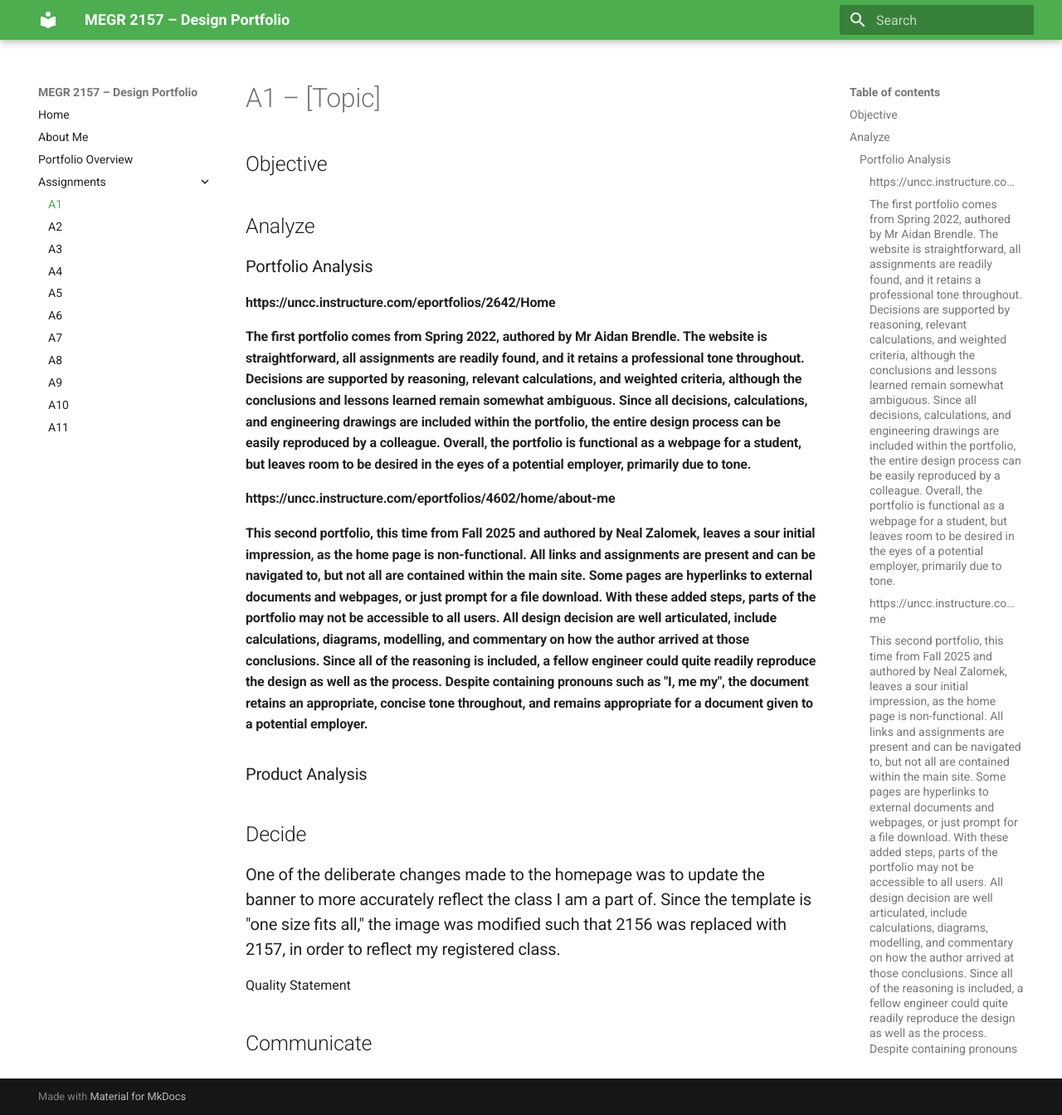
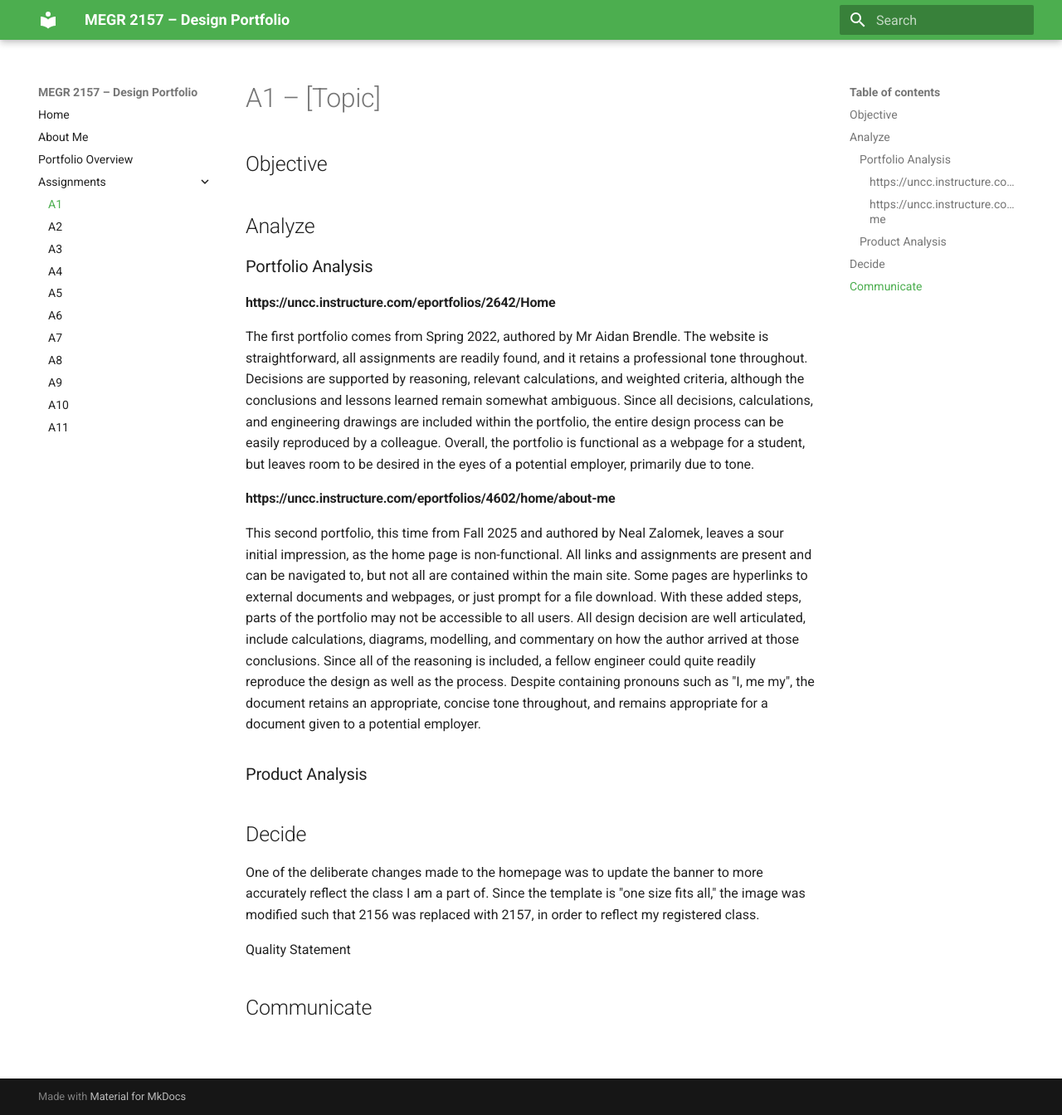
Before and after one commit to CadlesCelica/megr2157-portfolio, an MkDocs documentation site: the page built from docs/assignments/A01/index.md, in a window 1280 px wide and 1344 px high. Shown: the whole window at 83% size. Built offline with MkDocs 1.6.1 and Material for MkDocs 9.7.7, drawn with Linux system fonts in a browser that asks for light colours; some of the changed text lies outside the part shown.

Commit message:
Removed header formatting

```diff
--- a/docs/assignments/A01/index.md
+++ b/docs/assignments/A01/index.md
@@ -8,16 +8,16 @@
 ### Portfolio Analysis
 
 #### https://uncc.instructure.com/eportfolios/2642/Home
-#### The first portfolio comes from Spring 2022, authored by Mr Aidan Brendle. The website is straightforward, all assignments are readily found, and it retains a professional tone throughout. Decisions are supported by reasoning, relevant calculations, and weighted criteria, although the conclusions and lessons learned remain somewhat ambiguous. Since all decisions, calculations, and engineering drawings are included within the portfolio, the entire design process can be easily reproduced by a colleague. Overall, the portfolio is functional as a webpage for a student, but leaves room to be desired in the eyes of a potential employer, primarily due to tone.
+The first portfolio comes from Spring 2022, authored by Mr Aidan Brendle. The website is straightforward, all assignments are readily found, and it retains a professional tone throughout. Decisions are supported by reasoning, relevant calculations, and weighted criteria, although the conclusions and lessons learned remain somewhat ambiguous. Since all decisions, calculations, and engineering drawings are included within the portfolio, the entire design process can be easily reproduced by a colleague. Overall, the portfolio is functional as a webpage for a student, but leaves room to be desired in the eyes of a potential employer, primarily due to tone.
 
 
 #### https://uncc.instructure.com/eportfolios/4602/home/about-me
-#### This second portfolio, this time from Fall 2025 and authored by Neal Zalomek, leaves a sour initial impression, as the home page is non-functional. All links and assignments are present and can be navigated to, but not all are contained within the main site. Some pages are hyperlinks to external documents and webpages, or just prompt for a file download. With these added steps, parts of the portfolio may not be accessible to all users. All design decision are well articulated, include calculations, diagrams, modelling, and commentary on how the author arrived at those conclusions. Since all of the reasoning is included, a fellow engineer could quite readily reproduce the design as well as the process. Despite containing pronouns such as "I, me my", the document retains an appropriate, concise tone throughout, and remains appropriate for a document given to a potential employer.
+ This second portfolio, this time from Fall 2025 and authored by Neal Zalomek, leaves a sour initial impression, as the home page is non-functional. All links and assignments are present and can be navigated to, but not all are contained within the main site. Some pages are hyperlinks to external documents and webpages, or just prompt for a file download. With these added steps, parts of the portfolio may not be accessible to all users. All design decision are well articulated, include calculations, diagrams, modelling, and commentary on how the author arrived at those conclusions. Since all of the reasoning is included, a fellow engineer could quite readily reproduce the design as well as the process. Despite containing pronouns such as "I, me my", the document retains an appropriate, concise tone throughout, and remains appropriate for a document given to a potential employer.
 
 ### Product Analysis
 
 ## Decide
-### One of the deliberate changes made to the homepage was to update the banner to more accurately reflect the class I am a part of. Since the template is "one size fits all," the image was modified such that 2156 was replaced with 2157, in order to reflect my registered class.
+ One of the deliberate changes made to the homepage was to update the banner to more accurately reflect the class I am a part of. Since the template is "one size fits all," the image was modified such that 2156 was replaced with 2157, in order to reflect my registered class.
 
 Quality Statement
 
```
